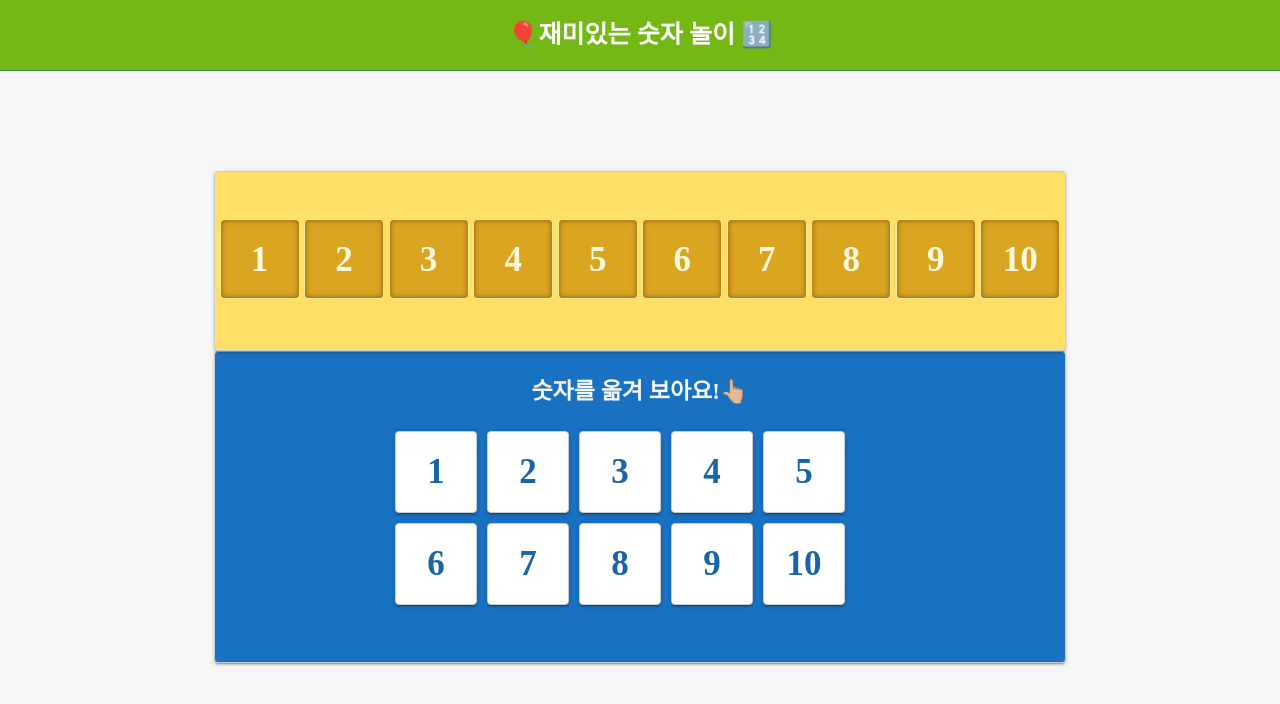
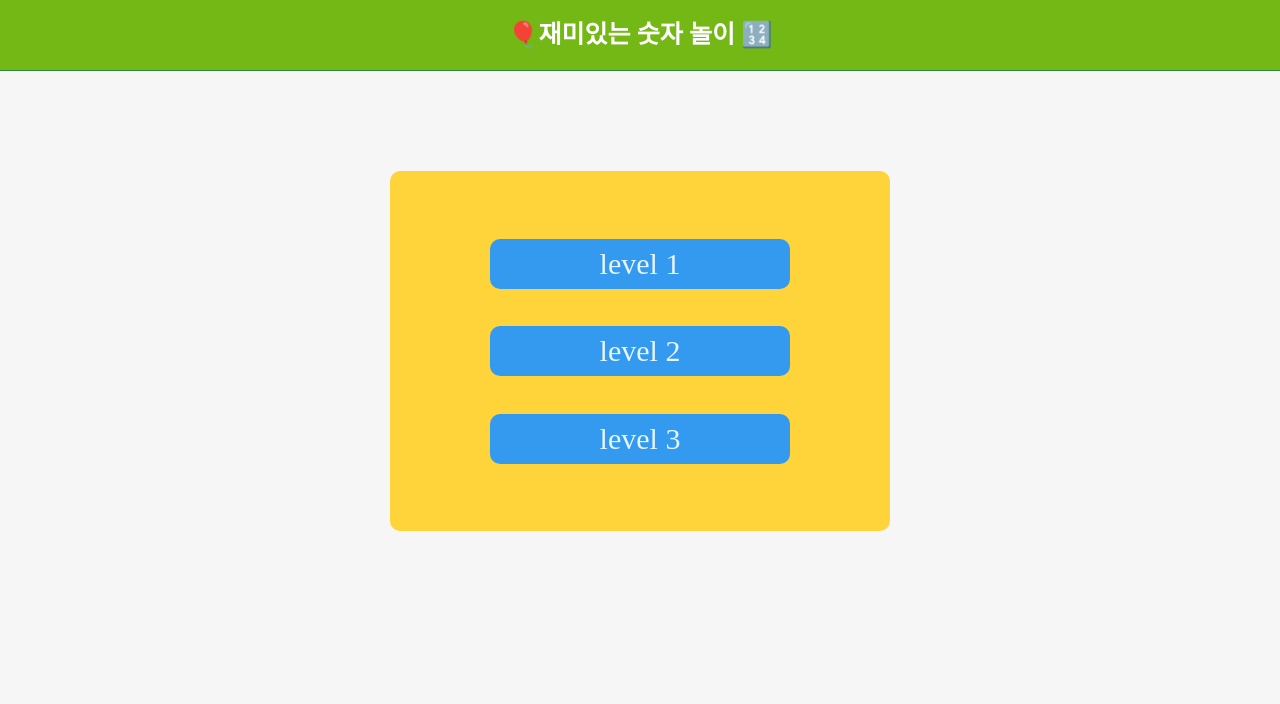
Before and after one commit to livelikeabel/kids-math, an Angular app: page / in a window 1280 px wide. Shown: the top 704 px of the page. Built offline with nearby package versions, Linux system fonts and the light colour scheme.

Commit message:
:art: main page 추가

```diff
--- /dev/null
+++ b/src/app/main/main.component.html
@@ -0,0 +1,5 @@
+<div class='main'>
+  <div class="button" [routerLink]="['/level1']">level 1</div>
+  <div class="button" [routerLink]="['/level2']">level 2</div>
+  <div class="button" [routerLink]="['/level3']">level 3</div>
+</div>
--- /dev/null
+++ b/src/app/main/main.component.scss
@@ -0,0 +1,23 @@
+.main {
+    display: flex;
+    justify-content: space-evenly;
+    flex-direction: column;
+    align-items: center;
+    width: 500px;
+    height: 300px;
+    background: #ffd43b;
+    border-radius: 10px;
+    margin: 0 auto;
+    padding: 30px 0;
+}
+
+.button {
+    width: 300px;
+    height: 50px;
+    background: #339af0;
+    border-radius: 10px;
+    font-size: 30px;
+    text-align: center;
+    color: #e7f5ff;
+    line-height: 50px;
+}
--- /dev/null
+++ b/src/app/main/main.component.ts
@@ -0,0 +1,15 @@
+import { Component, OnInit } from '@angular/core';
+
+@Component({
+  selector: 'app-main',
+  templateUrl: './main.component.html',
+  styleUrls: ['./main.component.scss']
+})
+export class MainComponent implements OnInit {
+
+  constructor() { }
+
+  ngOnInit() {
+  }
+
+}
```
Also changed, not shown: src/app/app.module.ts (+5 -2 lines), 1 other file (tests, documents, lock files or other folders).
